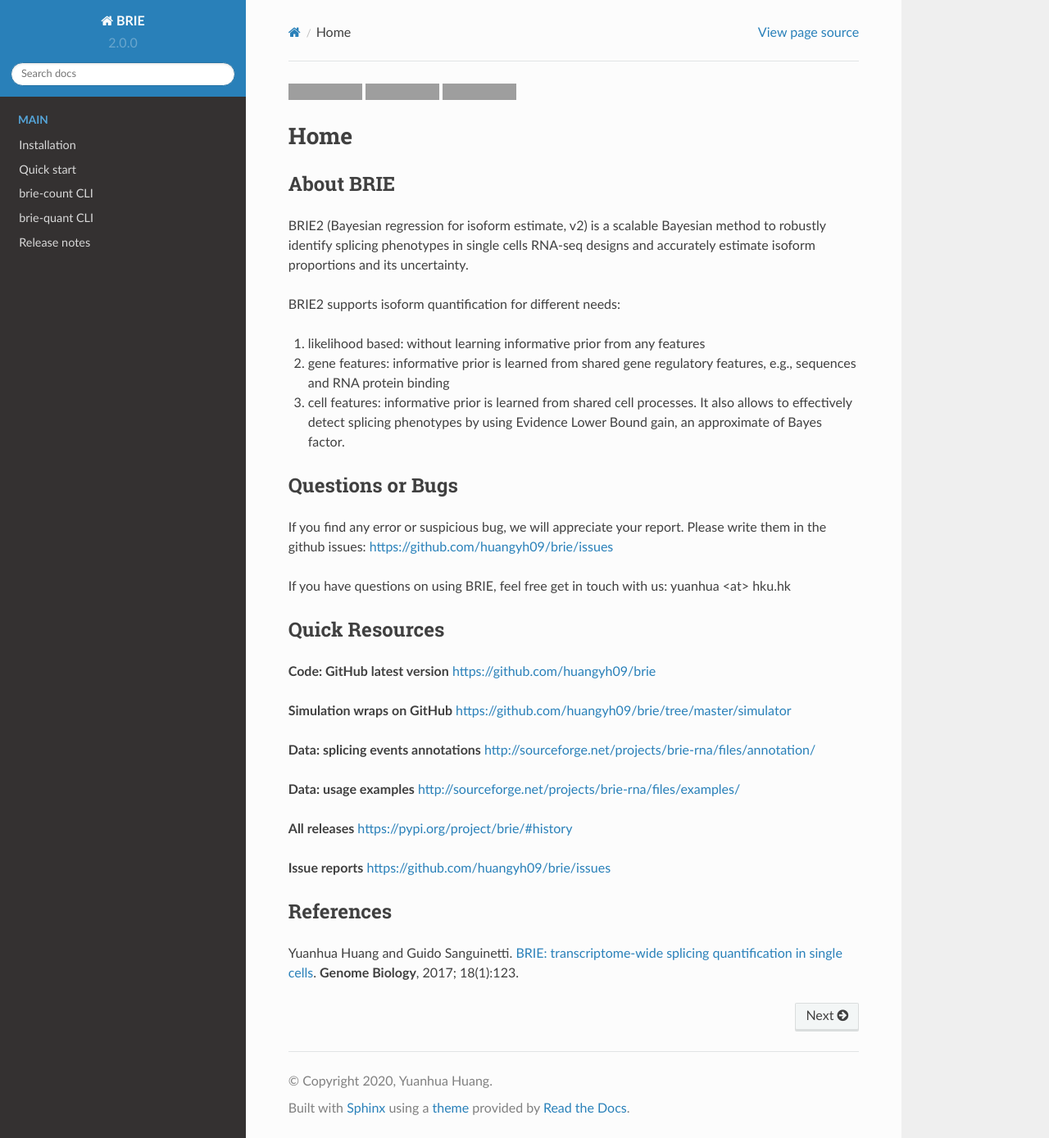
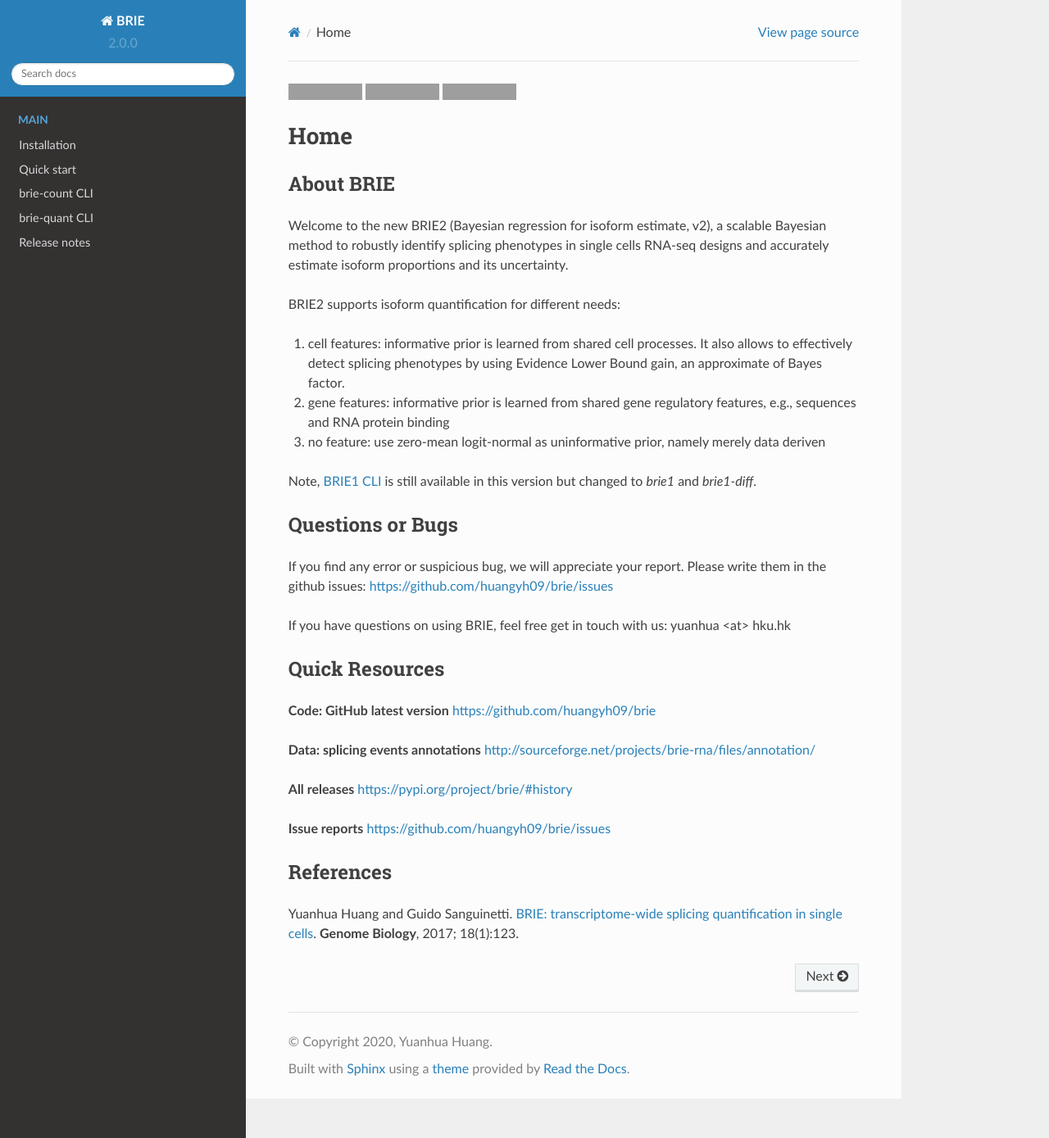
Before and after one commit to huangyh09/brie, a Sphinx documentation site: the page built from doc/index.rst, in a window 1280 px wide and 1389 px high. Shown: the whole window at 82% size. Built offline with Sphinx 7.4.7 and the Read the Docs theme 2.0.0, drawn with Linux system fonts in a browser that asks for light colours; pages that are not in the unit, such as notebooks, are missing from menus; grey boxes are pictures that could not be loaded.

Commit message:
doc updates

```diff
--- a/doc/index.rst
+++ b/doc/index.rst
@@ -16,20 +16,28 @@ Home
 About BRIE
 ==========
 
-BRIE2 (Bayesian regression for isoform estimate, v2) is a scalable Bayesian
-method to robustly identify splicing phenotypes in single cells RNA-seq designs
-and accurately estimate isoform proportions and its uncertainty.
+Welcome to the new BRIE2 (Bayesian regression for isoform estimate, v2), a
+scalable Bayesian method to robustly identify splicing phenotypes in single
+cells RNA-seq designs and accurately estimate isoform proportions and its
+uncertainty.
 
 BRIE2 supports isoform quantification for different needs:
 
-1. likelihood based: without learning informative prior from any features
+1. cell features: informative prior is learned from shared cell processes. It
+   also allows to effectively detect splicing phenotypes by using Evidence Lower
+   Bound gain, an approximate of Bayes factor.
 
 2. gene features: informative prior is learned from shared gene regulatory
    features, e.g., sequences and RNA protein binding
 
-3. cell features: informative prior is learned from shared cell processes. It
-   also allows to effectively detect splicing phenotypes by using Evidence Lower
-   Bound gain, an approximate of Bayes factor.
+3. no feature: use zero-mean logit-normal as uninformative prior, namely
+   merely data deriven
+
+Note, `BRIE1 CLI`_ is still available in this version but changed to `brie1`
+and `brie1-diff`.
+
+.. _BRIE1 CLI: https://brie.readthedocs.io/en/latest/brie1.html
+
 
 Questions or Bugs
 =================
@@ -47,14 +55,8 @@ Quick Resources
 **Code: GitHub latest version**
 https://github.com/huangyh09/brie
 
-**Simulation wraps on GitHub**
-https://github.com/huangyh09/brie/tree/master/simulator
-
 **Data: splicing events annotations**
 http://sourceforge.net/projects/brie-rna/files/annotation/
-
-**Data: usage examples**
-http://sourceforge.net/projects/brie-rna/files/examples/
 
 **All releases**
 https://pypi.org/project/brie/#history
```
Also changed, not shown: README.rst (+14 -14 lines).
